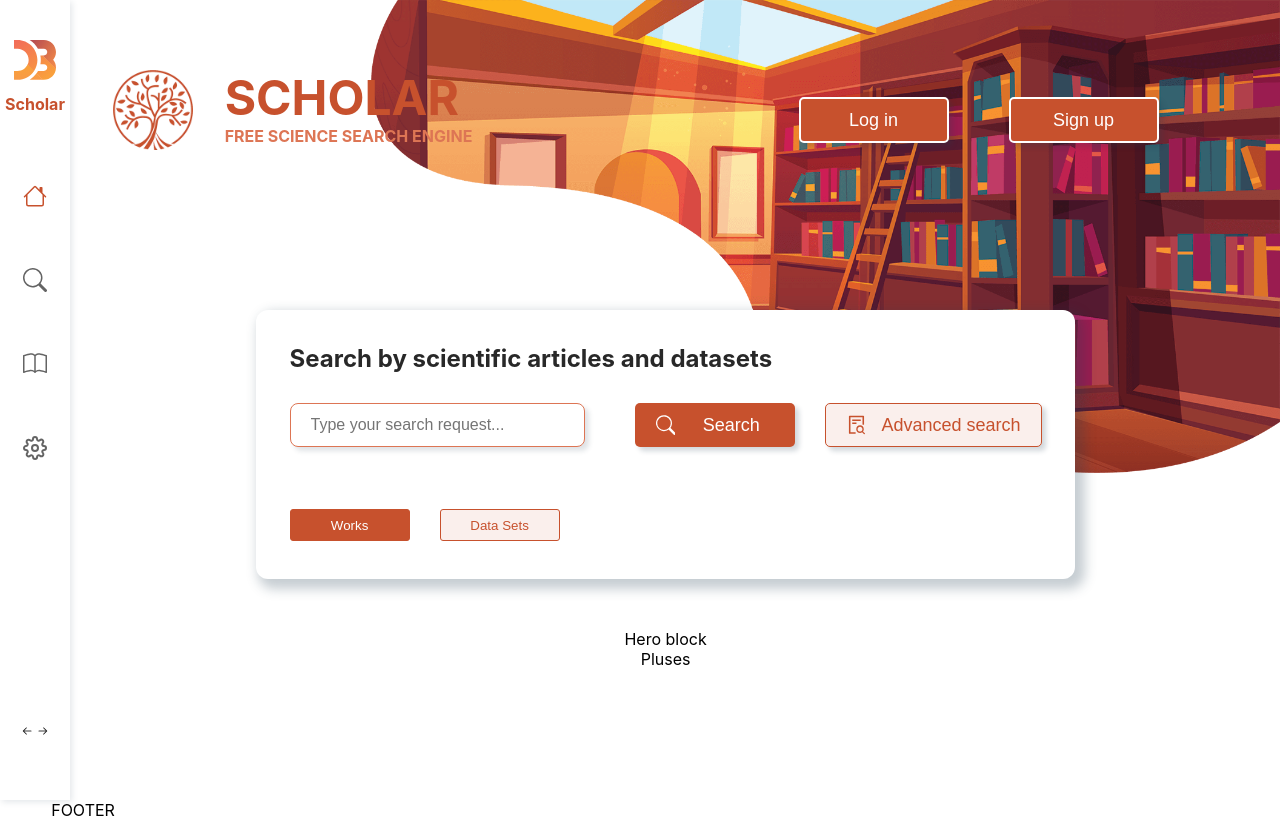
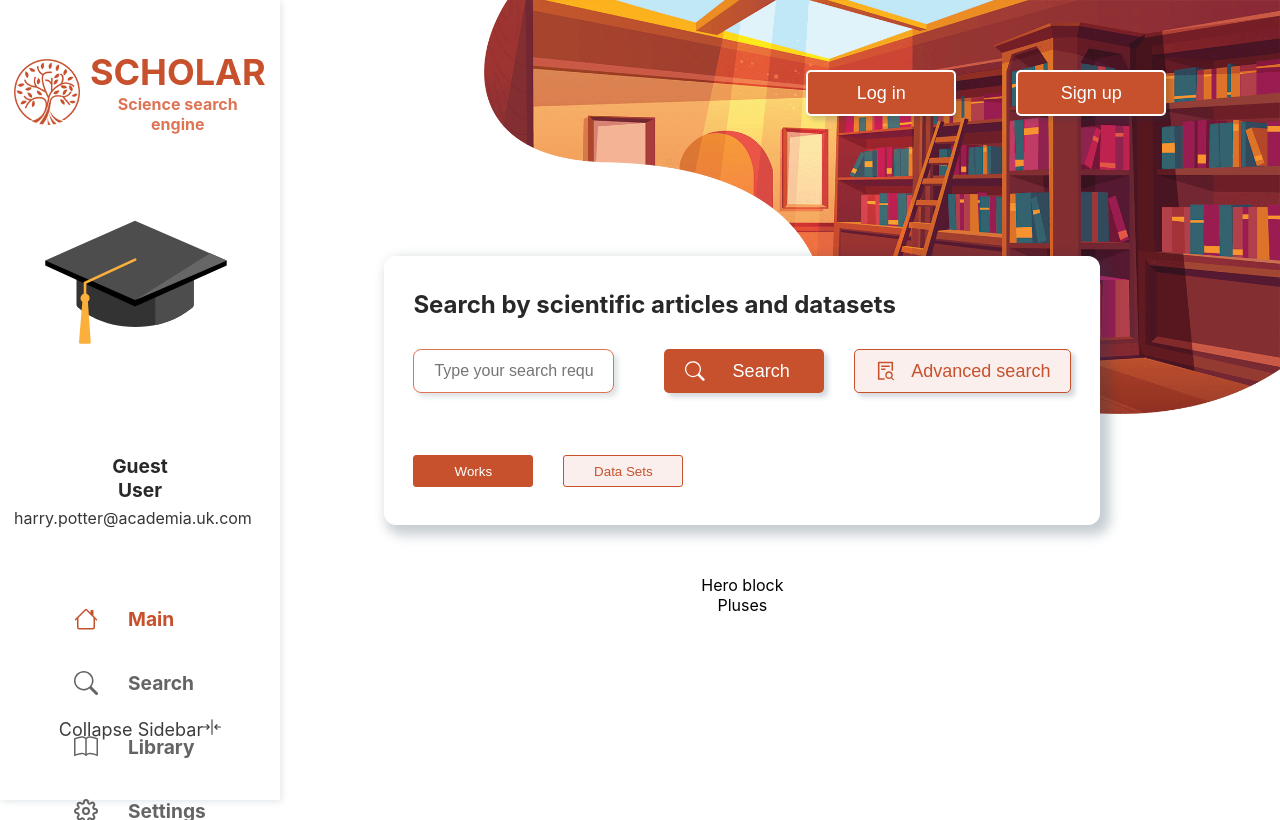
Before and after one commit to vinaty-git/science, a React (Create React App) app: page / in a window 1280 px wide. Built offline with nearby package versions, Linux system fonts and the light colour scheme.

Commit message:
Sidebar новое поведение
- Исправлена логика сайдбара

```diff
--- a/src/App.js
+++ b/src/App.js
@@ -16,17 +16,15 @@ function App() {
 
   const [modalOpen,setModalOpen] = useState(false);
   const [modalStatus,setModalStatus] = useState();
-  const [stateSidebar,setStateSidebar] = useState('');
+  const [stateSidebar,setStateSidebar] = useState('expanded');
 
 
   const location = useLocation();
 
   useEffect(() => {
-      if (window.location.pathname === '/') {
-          setStateSidebar('collapsed');
-      } else {
-          setStateSidebar('expanded');
-      }
+    var savedStateSidebar = localStorage.getItem('sidebar');
+    setStateSidebar(savedStateSidebar);
+    console.log(savedStateSidebar);
   },[]);
 
   /**
--- a/src/components/Menu.js
+++ b/src/components/Menu.js
@@ -3,30 +3,26 @@ import { NavLink } from 'react-router-dom';
 // import { useEffect } from 'react';
 
 function Menu(props) {
-    const {stateSidebar,SizeMain} = props;
+    const {stateSidebar} = props;
 
     return (
         stateSidebar === 'collapsed' ? (
             <nav className="sm-menu">
-                <ul className="sm-menu__list">
                     { MenuData.map((val,key) => {
                         return (
-                            <li key={key} className={`${val.class} sm-menu__item`}>
-                                <NavLink to={val.link} onClick={SizeMain}>
-                                    {val.icon}<span className="sm-menu__title">{val.title}</span>
+                                <NavLink className={`${val.class} sm-menu__item`} key={key} to={val.link}>
+                                    {val.icon}
+                                    <span className="sm-menu__title">{val.title}</span>
                                 </NavLink>
-                            </li>
                         )
-                    })
-                    }
-                </ul>
+                    })}
             </nav>
         ) : (
             <nav className="menu">
                 <ul className="menu__list">
                     { MenuData.map((val,key) => {
                         return (
-                            <li key={key} className={val.class} onClick={SizeMain}>
+                            <li key={key} className={val.class}>
                                 <NavLink to={val.link}>{val.icon} <span className="menu__title">{val.title}</span></NavLink>
                             </li>
                         )
--- a/src/components/Profile.js
+++ /dev/null
@@ -1,15 +0,0 @@
-function Profile() {
-    return (
-        <div className="profile">
-            <img className="profile__image" src="images/avatar.png" />
-            <a className="profile__name">
-                Harry Potter
-            </a>
-            <span className="profile__email">
-                harry.potter@academia.uk.com
-            </span>
-        </div>
-    );
-}
-
-export default Profile;
--- a/src/components/Sidebar.js
+++ b/src/components/Sidebar.js
@@ -1,12 +1,12 @@
 import React, { useState, useEffect, useContext } from 'react';
 import { useLocation } from 'react-router-dom';
-import Profile from '../components/Profile';
+
+import SideLogo from './sidebar/SideLogo';
+import Profile from './sidebar/Profile';
 import Menu from '../components/Menu';
 import AuthContext from '../App';
 import { CSSTransition } from 'react-transition-group'
 
-import { ReactComponent as Logo } from '../icons/logo.svg';
-import { ReactComponent as SmLogo } from '../icons/sm-logo.svg';
 import { BsArrowsAngleExpand, BsArrowsCollapse } from "react-icons/bs";
 
 function Sidebar(props) {
@@ -17,86 +17,42 @@ function Sidebar(props) {
     var currentLocation = location.pathname;
 
     function SizeMain(event) {
-
-        event.stopPropagation();
+        event.stopPropagation(event);
         document.querySelector('.sidebar__container').classList.add('sidebar--loading');
-
-        if (event.target.getAttribute('data') === 'toggle-sidebar') {
-            // setTimeout(() => {
-            setStateSidebar(stateSidebar === 'expanded' ? 'collapsed' : 'expanded');
-            // },50);
-        } else {
-
-            // Switch from main to main is blocked
-            if (currentLocation === '/' && event.target.getAttribute('href') === '/') {
-                event.preventDefault();
-
-            // Switch from main to any other will expand sidebar
-            } else if (currentLocation === '/' && event.target.getAttribute('href') !== '/') {
-                // setTimeout(() => {
-                    setStateSidebar('expanded');
-                // },50);
-
-            // Switch from any other to main will collapse sidebar
-            } else if (currentLocation !== '/' && event.target.getAttribute('href') === '/') {
-                // setTimeout(() => {
-                    setStateSidebar('collapsed');
-                // },50);
-            }
-        }
+            var newSidebarState = (stateSidebar === 'expanded' ? 'collapsed' : 'expanded');
+            localStorage.setItem('sidebar', newSidebarState);
+            setStateSidebar(newSidebarState);
         setTimeout(() => {
             document.querySelector('.sidebar__container').classList.remove('sidebar--loading');
         },150);
     }
 
     return (
+            <div id='sidebar' className={`sidebar${stateSidebar === 'collapsed' ? '' : ' sidebar--expanded'}`}>
+                <div className='sidebar__container'>
 
-        stateSidebar === 'collapsed' ? (
-            <div id='sidebar' className='sidebar'>
-                <div className='sidebar__container'>
-                    <div className="sm-logo">
-                        <SmLogo />
-                        <div className="sm-logo__text">
-                            <h1>Scholar</h1>
-                        </div>
-                    </div>
+                    <SideLogo
+                        stateSidebar={stateSidebar}
+                    />
+
+                    <Profile
+                        stateSidebar={stateSidebar}
+                    />
+
                     <Menu
                         stateSidebar={stateSidebar}
                         SizeMain={SizeMain}
                     />
 
-
-                    <span data='toggle-sidebar' className='sidebar__opener' onClick={SizeMain}>
-                        <BsArrowsAngleExpand />
+                    <span className='sidebar__opener' onClick={SizeMain}>
+                        {stateSidebar === 'collapsed' ? (
+                            <BsArrowsAngleExpand />
+                        ) : (<span>Collapse Sidebar<BsArrowsCollapse /></span>)
+                        }
                     </span>
 
                 </div>
             </div>
-        ) : (
-        // <div className={`'sidebar' ${window.location.pathname === '/' ? 'sidebar--collapsed' : 'sidebar--expanded' }`}>
-        <div id='sidebar' className='sidebar sidebar--expanded'>
-            <div className='sidebar__container'>
-                <div className="logo">
-                    <Logo />
-                    <div className="logo__text">
-                        <h1>Scholar</h1>
-                        <p>Description of website</p>
-                    </div>
-                </div>
-
-                <Profile />
-
-                <Menu
-                    stateSidebar={stateSidebar}
-                    SizeMain={SizeMain}
-                />
-
-                <span data='toggle-sidebar' className='sidebar__opener' onClick={SizeMain}>
-                        Collapse Sidebar<BsArrowsCollapse />
-                </span>
-            </div>
-        </div>
-        )
     );
 }
 export default Sidebar;
--- a/src/components/main/Header.js
+++ b/src/components/main/Header.js
@@ -22,19 +22,6 @@ function Header(props) {
     return(
         <div className="header">
 
-            <div className="header__logo">
-                {/* <Logo /> */}
-                <img src={Logo} />
-                <div>
-                    <h1>
-                        Scholar
-                    </h1>
-                    <h2>
-                        Free science search engine
-                    </h2>
-                </div>
-            </div>
-
             <div className="header__signin">
                 {isUser === false ?
                     <>
--- a/src/components/search/CiteModal.js
+++ b/src/components/search/CiteModal.js
@@ -26,6 +26,8 @@ function CiteModal(props) {
         LoadCite(item);
         setErrorCite(null);
         document.body.classList.toggle('ovelaped');
+        // document.getElementById('root').classList.toggle('ovelaped');
+        // document.querySelector('.container').classList.toggle('ovelaped');
         document.querySelector('.modal-bgn').classList.toggle('modal-bgn--hidden');
     },[]);
 
--- /dev/null
+++ b/src/components/sidebar/Profile.js
@@ -0,0 +1,21 @@
+import { ReactComponent as Avatar } from '../../icons/cap.svg';
+
+function Profile(props) {
+    const {stateSidebar} = props;
+
+    return (
+        // {stateSidebar === 'collapsed' ? (
+        <div className={`profile ${stateSidebar === 'collapsed' ? 'sm-profile' : ''}`}>
+            {/* <img className="profile__image" src="images/avatar.png" /> */}
+            <Avatar />
+            <a className="profile__name">
+                Guest <br />User
+            </a>
+            <span className="profile__email">
+                harry.potter@academia.uk.com
+            </span>
+        </div>
+    );
+}
+
+export default Profile;
--- /dev/null
+++ b/src/components/sidebar/SideLogo.js
@@ -0,0 +1,16 @@
+import Logo from '../../icons/logo-tree.png';
+
+function SideLogo(props) {
+    const {stateSidebar} = props;
+    return (
+        <div className={stateSidebar=== 'collapsed' ? 'sm-logo' : 'logo'}>
+            <img src={Logo} />
+            <div className={stateSidebar=== 'collapsed' ? 'sm-logo__text' : 'logo__text'}>
+                <h1>Scholar</h1>
+                <p>Science search engine</p>
+            </div>
+        </div>
+    );
+}
+
+export default SideLogo;
--- a/src/styles/index.scss
+++ b/src/styles/index.scss
@@ -40,13 +40,17 @@ body {
     sans-serif;
   -webkit-font-smoothing: antialiased;
   -moz-osx-font-smoothing: grayscale;
-}
-
-body.ovelaped {
+  overflow-y: auto;
+}
+
+.ovelaped {
+  height: auto;
+  // margin: 0;
+  // padding: 0;
+  margin-right: 18px;
   overflow: hidden;
-  margin: 0;
-  padding: 0;
-  margin-right: 18px;
+  // position: fixed;
+  // position: absolute;
 }
 
 .modal-bgn {
@@ -82,7 +86,7 @@ code {
   // max-width: calc(100% - 40px);
   max-width: 100%;
   height: auto;
-  min-height: 100vh;
+  // min-height: 100vh;
   // padding: 20px;
 }
 
@@ -101,7 +105,7 @@ code {
 }
 
 .ovelaped .sidebar {
-  max-width: calc(16% - 3px);
+  max-width: 16%;
 }
 
 .sidebar {
@@ -174,10 +178,14 @@ code {
   justify-content: space-evenly;
   align-items: center;
   width: 90%;
-  padding: 8% 5%;
+  padding: 50px 5% 34px 5%;
+  gap: 10px;
   svg {
     width: 80px;
     height: 80px;
+  }
+  img {
+    width: 26%;
   }
   .logo__text {
     text-align: center;
@@ -189,22 +197,105 @@ code {
     }
     p {
       margin: 0;
-    }
+      color: $clr-mid-orange;
+      font-weight: bold;
+    }
+  }
+}
+
+// Basic styles of sidebar
+
+.profile {
+  display: flex;
+  flex-direction: column;
+  position: relative;
+  justify-content: center;
+  justify-items: center;
+  grid-template-columns: 90%;
+  padding: 8% 5%;
+  font-size: 16px;
+  .profile__image {
+    width: 38%;
+    max-width: 110px;
+    margin-top: 10px;
+  }
+  .profile__name {
+    text-align: center;
+    padding: 12px 0 6px 0;
+    font-size: 1.2em;
+    font-weight: bold;
+    color: rgb(40, 40, 40);
+  }
+  .profile__email {
+    font-size: 1em;
+    color: rgb(55, 55, 55);
+  }
+}
+
+.menu {
+  width: 90%;
+  padding: 8% 5%;
+  font-size: 24px;
+  .menu__list {
+    list-style-type: none;
+  }
+}
+
+.menu__item {
+  display: flex;
+  align-items: center;
+  padding: 10px 20px;
+  margin: 20px 0;
+  a {
+    text-decoration: none;
+    display: flex;
+    align-items: center;
+  }
+  svg {
+    width: 24px;
+    height: 24px;
+    color: rgb(100, 100, 100);
+    pointer-events: none;
+  }
+  .menu__title {
+    font-size: 0.8em;
+    margin-left: 30px;
+    font-weight: bold;
+    color: rgb(100, 100, 100);
+    pointer-events: none;
+  }
+}
+
+.menu__item:hover,
+a.active {
+  cursor: pointer;
+  svg {
+    color:$clr;
+  }
+  .menu__title {
+    color: $clr;
   }
 }
 
 // Sidebar collapsed
 
 .sm-logo {
-  display: block;
+  display: flex;
+  margin: 30px 0;
+  flex-direction: column;
   justify-content: center;
+  align-items: center;
   width: 100%;
+  gap: 10px;
   flex-shrink: 0;
   svg {
     display: block;
     width: 60%;
     height: auto;
     margin: 40px auto 14px auto;
+  }
+  img {
+    width: 74%;
   }
 }
 
@@ -218,13 +309,16 @@ code {
     overflow: hidden;
     text-align: center;
   }
+  p {
+    display: none;
+  }
 }
 
 .sm-menu {
   display: flex;
   width: 100%;
   flex-direction: column;
-  margin-top: 40px;
+  margin-top: 30px;
   align-items: center;
 }
 .sm-menu__list {
@@ -258,78 +352,20 @@ code {
     opacity: 0.94;
 }
 
-// Normal styles
-
-.profile {
-  display: grid;
-  position: relative;
-  justify-content: center;
-  justify-items: center;
-  grid-template-columns: 90%;
-  padding: 8% 5%;
-  font-size: 16px;
-  .profile__image {
-    width: 38%;
-    max-width: 110px;
-    margin-top: 10px;
+.sm-profile {
+  flex-direction: column-reverse;
+  .profile__email {
+    display: none;
+    visibility: hidden;
   }
   .profile__name {
-    padding: 12px 0 6px 0;
-    font-size: 1.2em;
-    font-weight: bold;
-    color: rgb(40, 40, 40);
-  }
-  .profile__email {
-    font-size: 1em;
-    color: rgb(55, 55, 55);
-  }
-}
-
-.menu {
-  width: 90%;
-  padding: 8% 5%;
-  font-size: 24px;
-  .menu__list {
-    list-style-type: none;
-  }
-}
-
-.menu__item {
-  display: flex;
-  align-items: center;
-  padding: 10px 20px;
-  margin: 20px 0;
-  a {
-    text-decoration: none;
-    display: flex;
-    align-items: center;
+    font-size: 0.8em;
+    color: $clr-grey;
   }
   svg {
-    width: 24px;
-    height: 24px;
-    color: rgb(100, 100, 100);
-    pointer-events: none;
-  }
-  .menu__title {
-    font-size: 0.8em;
-    margin-left: 30px;
-    font-weight: bold;
-    color: rgb(100, 100, 100);
-    pointer-events: none;
-  }
-}
-
-.menu__item:hover,
-a.active {
-  cursor: pointer;
-  svg {
-    color:$clr;
-  }
-  .menu__title {
-    color: $clr;
-  }
-}
-
+    opacity: 0.8;
+  }
+}
 
 /* MAIN GLOBAL */
 
@@ -362,7 +398,13 @@ a.active {
   margin-left: 4%;
   // width: 96%;
   width: auto;
-  transition: all 0.25s linear;
+  transition: margin-left 0.25s linear;
+
+  // -webkit-transition:none !important;
+  // -moz-transition:none !important;
+  // -o-transition:none !important;
+  // transition:none !important;
+
 }
 
 
@@ -629,11 +671,15 @@ a.active {
   -webkit-box-sizing: border-box;
   -moz-box-sizing: border-box;
   box-sizing: border-box;
-  // width: 96%;
-  // min-width: 96%;
+  width: 100%;
   height: 100%;
   padding: 50px 5%;
   background-color: #fff;
+
+  // -webkit-transition:none !important;
+  // -moz-transition:none !important;
+  // -o-transition:none !important;
+  // transition:none !important;
 }
 
 .landing__bg {
@@ -695,6 +741,7 @@ a.active {
   max-height: 46px;
   justify-content: space-between;
   gap: 60px;
+  margin-left: auto;
   margin-right: 60px;
 }
 
@@ -1543,10 +1590,10 @@ a.active {
     margin-left: -330px;
     margin-top: -220px;
     width: 760px;
-    height: 440px;
+    height: auto;
+    min-height: 440px;
     border: 1px solid transparent;
     border-radius: 12px;
-    // background-color: rgb(244, 239, 237);
     background-color: rgb(255 252 250);
     z-index: 15;
     -webkit-box-shadow: 4px 4px 20px 5px rgba(0, 0, 0, 0.22);
@@ -1581,8 +1628,8 @@ a.active {
       padding: 10px;
       cursor: pointer;
       font-size: 26px;
-      svg {
-        stroke: #232323;
+      svg path {
+        stroke: $clr-grey;
       }
     }
     .cites__close:hover {
@@ -1812,6 +1859,7 @@ a.active {
     background-color: #faefec;
     transition: all 0.4s;
     border: 1px solid $clr;
+    cursor: default;
   }
 
   .cites__list-style {
@@ -1950,15 +1998,15 @@ a.active {
 
   .slide-main-appear {
     opacity: 0;
-    transition: all 50ms linear;
+    transition: opacity 50ms linear;
   }
   .slide-main-appear-active {
     opacity: 0;
-    transition: all 10ms linear;
+    transition: opacity 10ms linear;
   }
   .slide-main-appear-done {
     opacity: 1;
-    transition: all 300ms linear;
+    transition: opacity 300ms linear;
   }
 
 
```
Also changed, not shown: src/icons/cap.svg (added), src/views/Main.js (indentation only).
